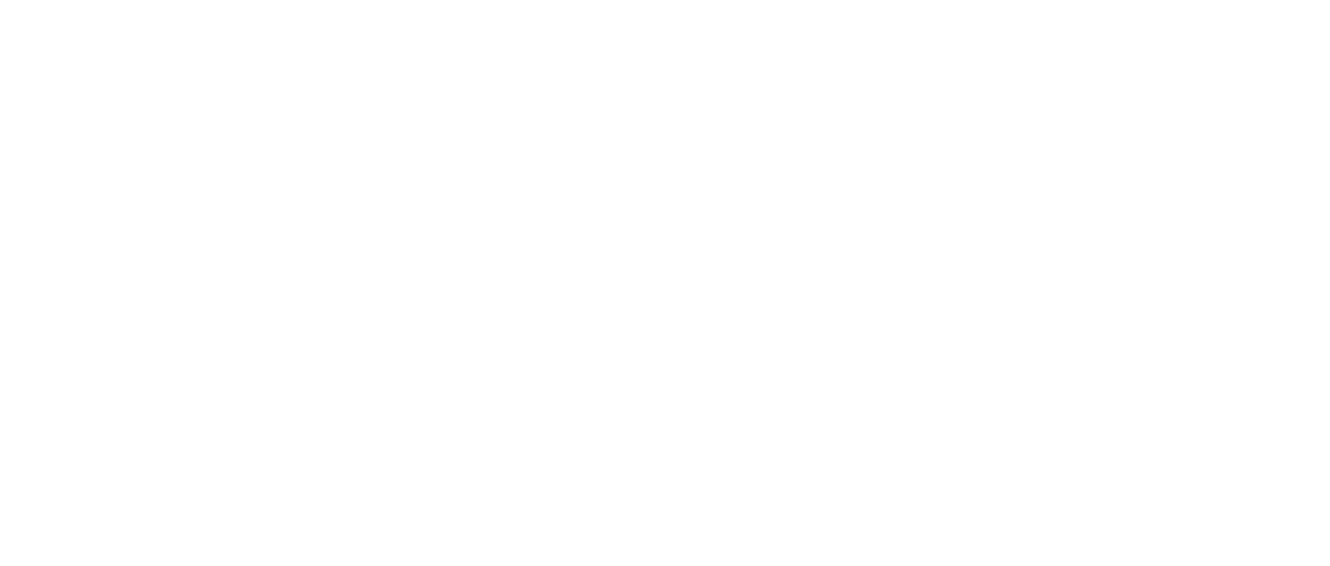
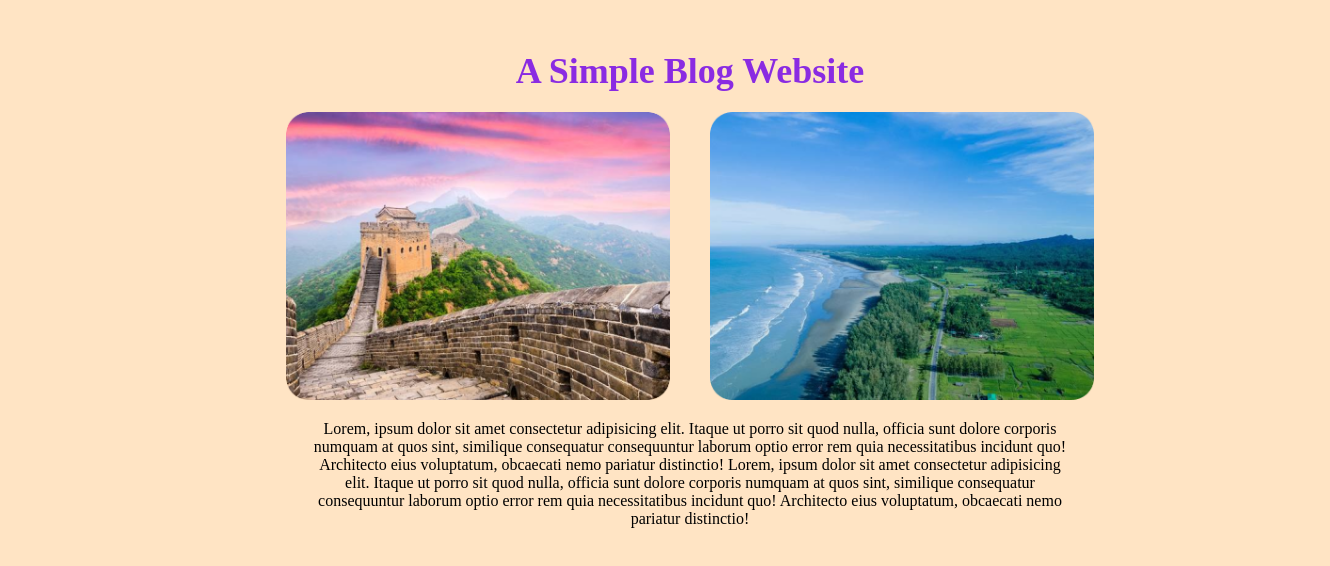
Before and after one commit to shiful33/my-simple-website, a plain HTML site: page index.html in a window 1280 px wide. Shown: the whole page, 1330 px wide, since content can reach past the window. Drawn offline with Linux system fonts and the light colour scheme.

Commit message:
added the first blog

```diff
--- /dev/null
+++ b/css/style.css
@@ -0,0 +1,42 @@
+* {
+    margin: 0;
+    padding: 0;
+    box-sizing: border-box;
+}
+
+body {
+    background-color: bisque;
+}
+
+.container {
+    justify-content: center;
+    align-items: center;
+    margin: 50px;
+    width: 100%;
+    display: grid;
+}
+
+.container h2 {
+    text-align: center;
+    color: blueviolet;
+    font-size: 36px;
+    font-weight: 800;
+}
+
+.image {
+    width: 100%;
+    justify-content: center;
+    display: flex;
+}
+
+.image img {
+    width: 30%;
+    margin: 20px;
+    box-shadow: 5px  ;
+}
+
+.container p {
+    margin-left: 20%;
+    margin-right: 20%;
+    text-align: center;
+}
--- a/index.html
+++ b/index.html
@@ -4,8 +4,16 @@
     <meta charset="UTF-8">
     <meta name="viewport" content="width=device-width, initial-scale=1.0">
     <title>my-simple-website</title>
+    <link rel="stylesheet" href="css/style.css">
 </head>
 <body>
-
+    <div class="container">
+    <h2>A Simple Blog Website</h2>
+    <div class="image">
+    <img src="img/chaina-wall.png" alt="">
+    <img src="img/coxs-bazar.png" alt="">
+    </div>
+    <p>Lorem, ipsum dolor sit amet consectetur adipisicing elit. Itaque ut porro sit quod nulla, officia sunt dolore corporis numquam at quos sint, similique consequatur consequuntur laborum optio error rem quia necessitatibus incidunt quo! Architecto eius voluptatum, obcaecati nemo pariatur distinctio! Lorem, ipsum dolor sit amet consectetur adipisicing elit. Itaque ut porro sit quod nulla, officia sunt dolore corporis numquam at quos sint, similique consequatur consequuntur laborum optio error rem quia necessitatibus incidunt quo! Architecto eius voluptatum, obcaecati nemo pariatur distinctio!</p>
+    </div>
 </body>
 </html>
```
Also changed, not shown: img/chaina-wall.png (added), img/coxs-bazar.png (added).
